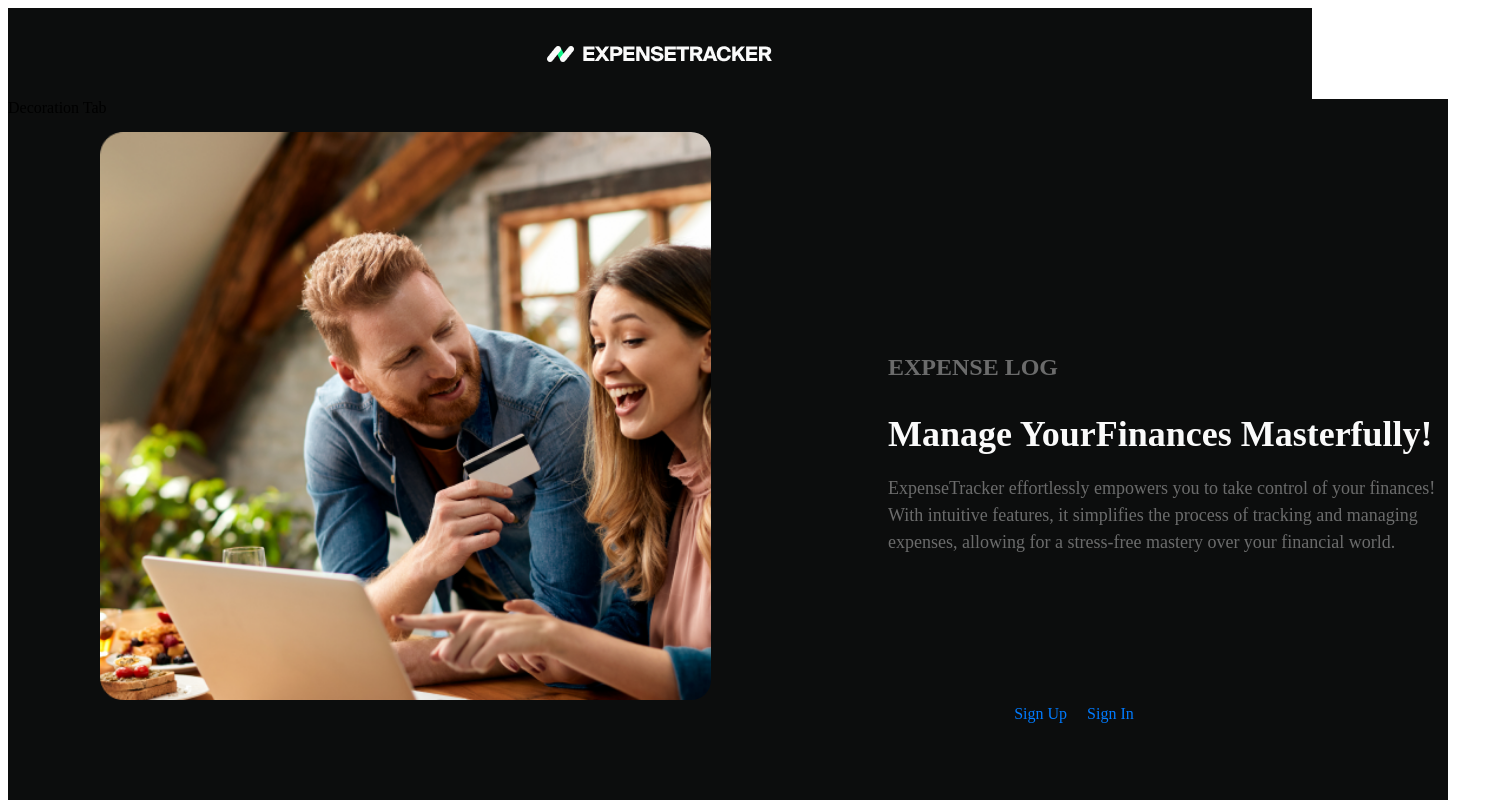
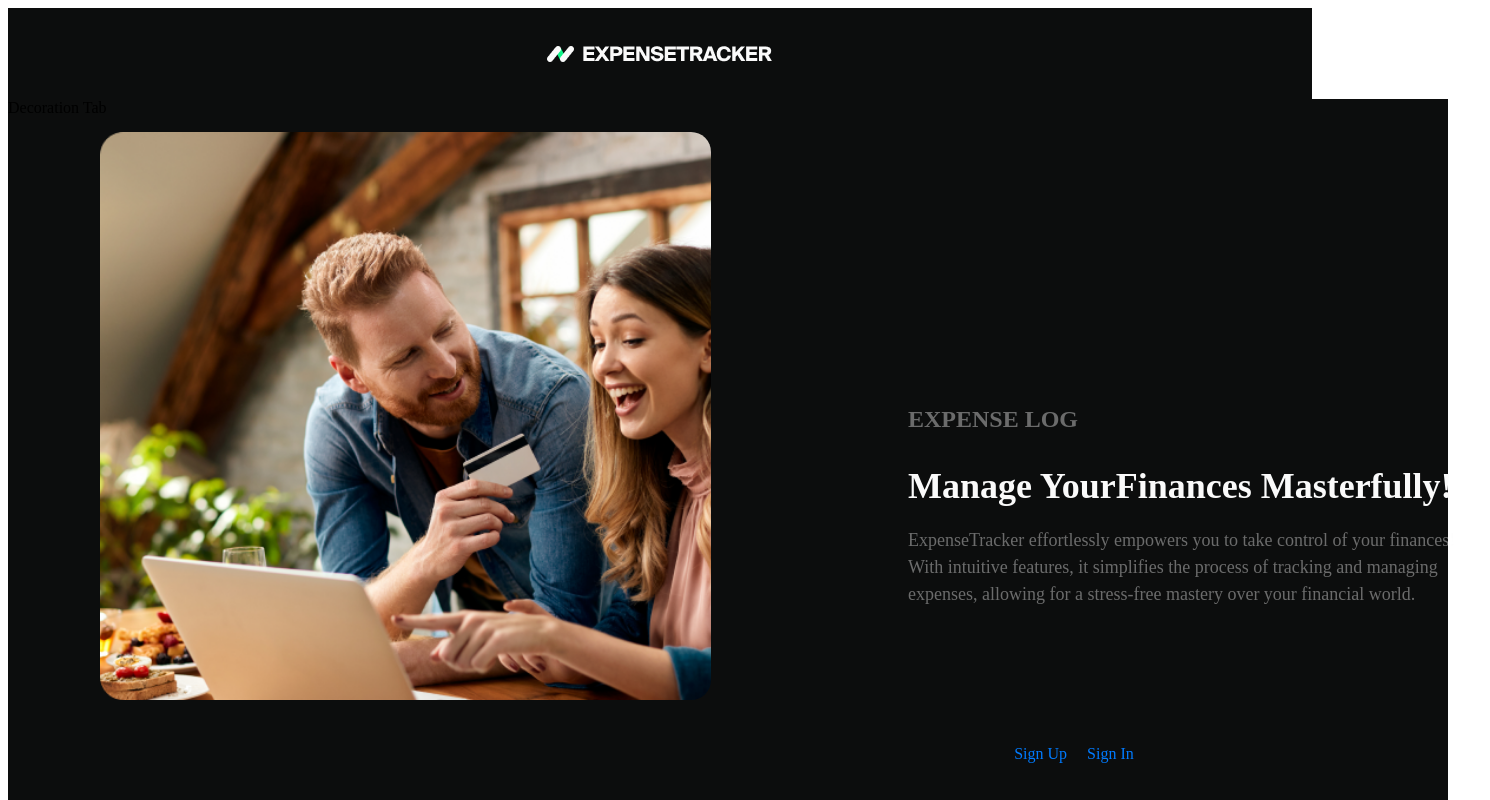
Before and after one commit to Reuelle/expense-tracker, a React (Create React App) app: page /expense-tracker/register in a window 1280 px wide. Both pictures are taken after a click on the element 660 px from the left and 53 px from the top of the page. Shown: the top 800 px of the page, 1490 px wide, since content can reach past the window. Built offline with nearby package versions, Linux system fonts and the light colour scheme.

Commit message:
Update AuthNav.module.css

```diff
--- a/src/components/AuthNav/AuthNav.module.css
+++ b/src/components/AuthNav/AuthNav.module.css
@@ -16,6 +16,8 @@
   text-decoration: underline;
 }
 .header {
+  padding: 20px;
+  max-width: 1000px;
   width: 562px;
   height: 351px;
   margin-left: 95px;
```
